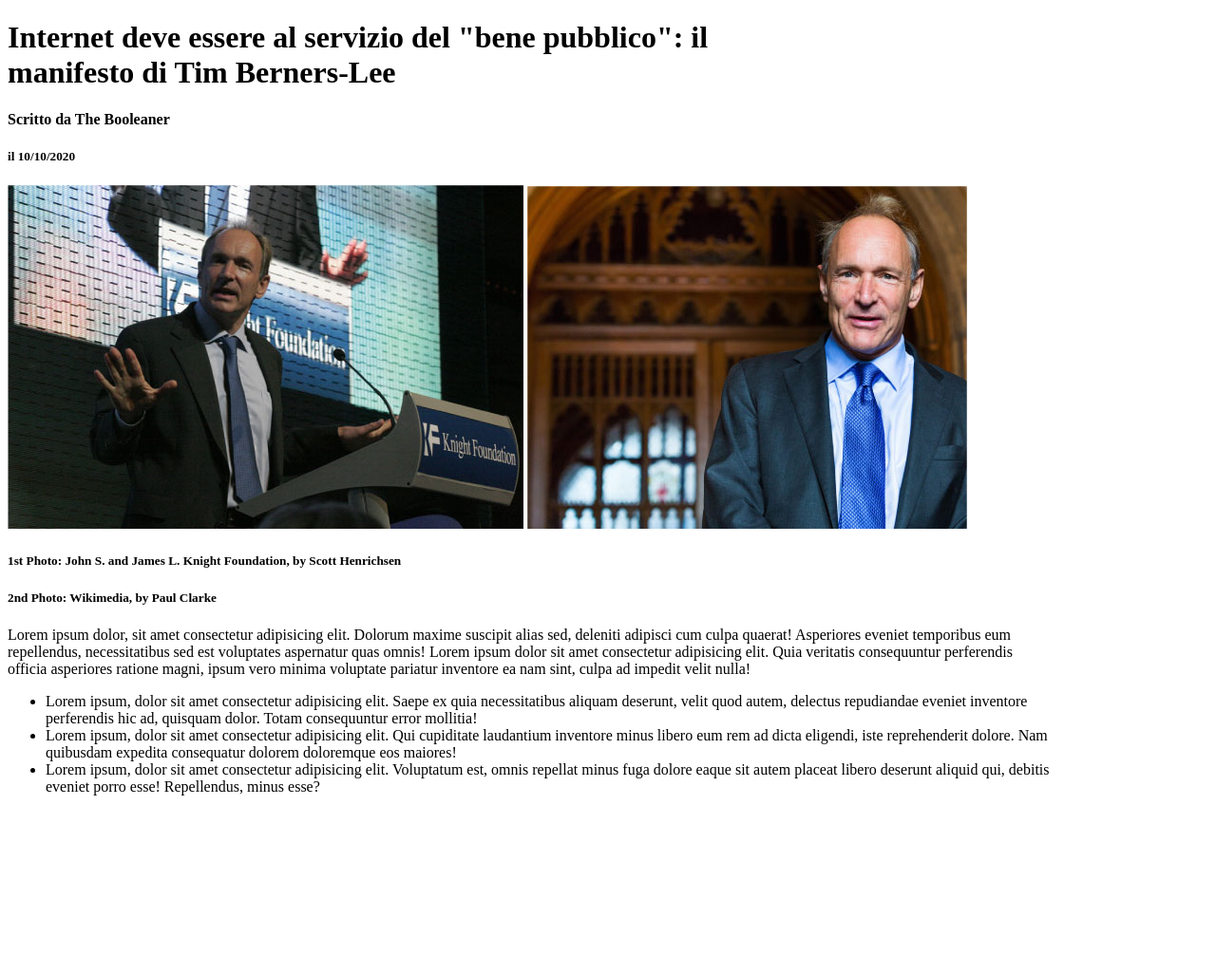
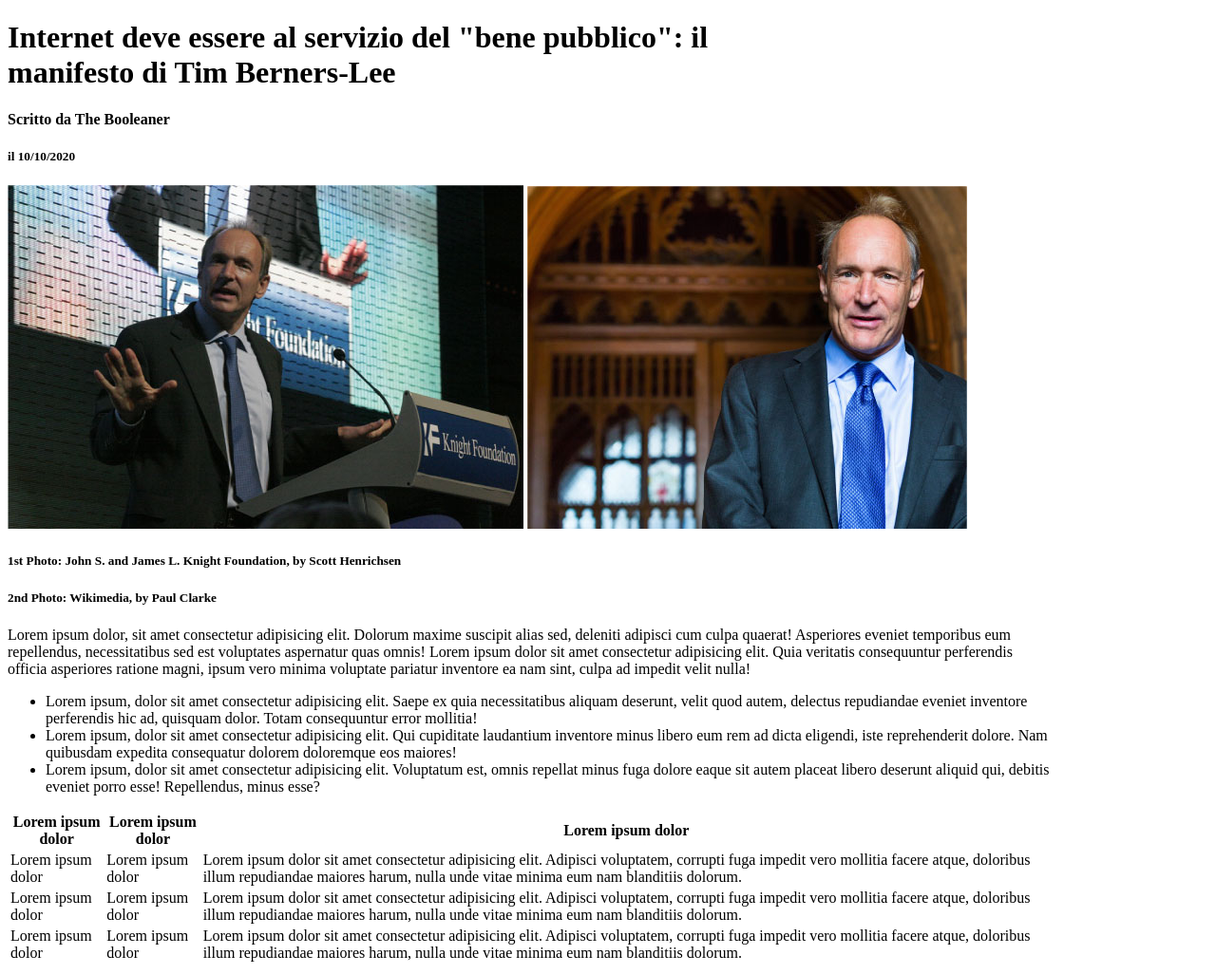
Before and after one commit to Nicola-Perera/html-css-booleaner, a plain HTML site: page index.html in a window 1280 px wide. Shown: the whole page at 95% size. Before the commit the page ends 854 px from the top, so only its background shows below. Drawn offline with Linux system fonts and the light colour scheme.

Commit message:
aggiungo punti e tabella
elenco dei punti principali e la tabella statistiche di internet

```diff
--- a/index.html
+++ b/index.html
@@ -49,6 +49,62 @@
                 <li>Lorem ipsum, dolor sit amet consectetur adipisicing elit. Voluptatum est, omnis repellat minus fuga dolore eaque sit autem placeat libero deserunt aliquid qui, debitis eveniet porro esse! Repellendus, minus esse?</li>
             </ul>
 
+            <!-- tabella statistiche -->
+
+            <table>
+                <thead>
+                    <tr>
+                        <th>Lorem ipsum dolor</th>
+                        <th>Lorem ipsum dolor</th>
+                        <th>Lorem ipsum dolor</th>
+                    </tr>
+                </thead>
+
+                <tbody>
+                    <tr>
+                        <td>
+                            Lorem ipsum dolor
+                        </td>
+                        <td>
+                            Lorem ipsum dolor
+                        </td>
+                        <td>
+                            Lorem ipsum dolor sit amet consectetur adipisicing elit. Adipisci voluptatem, corrupti fuga impedit vero mollitia facere atque, doloribus illum repudiandae maiores harum, nulla unde vitae minima eum nam blanditiis dolorum.
+                        </td>
+                    </tr>
+
+                    <tr>
+                        <td>
+                            Lorem ipsum dolor
+                        </td>
+                        <td>
+                            Lorem ipsum dolor
+                        </td>
+                        <td>
+                            Lorem ipsum dolor sit amet consectetur adipisicing elit. Adipisci voluptatem, corrupti fuga impedit vero mollitia facere atque, doloribus illum repudiandae maiores harum, nulla unde vitae minima eum nam blanditiis dolorum.
+                        </td>
+                    </tr>
+
+                    <tr>
+                        <td>
+                            Lorem ipsum dolor
+                        </td>
+                        <td>
+                            Lorem ipsum dolor
+                        </td>
+                        <td>
+                            Lorem ipsum dolor sit amet consectetur adipisicing elit. Adipisci voluptatem, corrupti fuga impedit vero mollitia facere atque, doloribus illum repudiandae maiores harum, nulla unde vitae minima eum nam blanditiis dolorum.
+                        </td>
+                    </tr>
+                  </tbody>
+
+                <tfoot>
+                    <tr>
+
+                    </tr>
+                </tfoot>
+            </table>
+
         </section>
 
 
```
